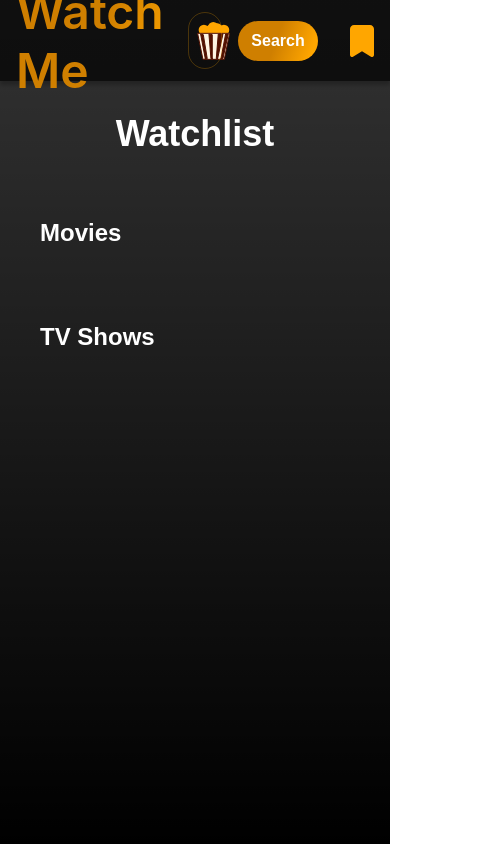
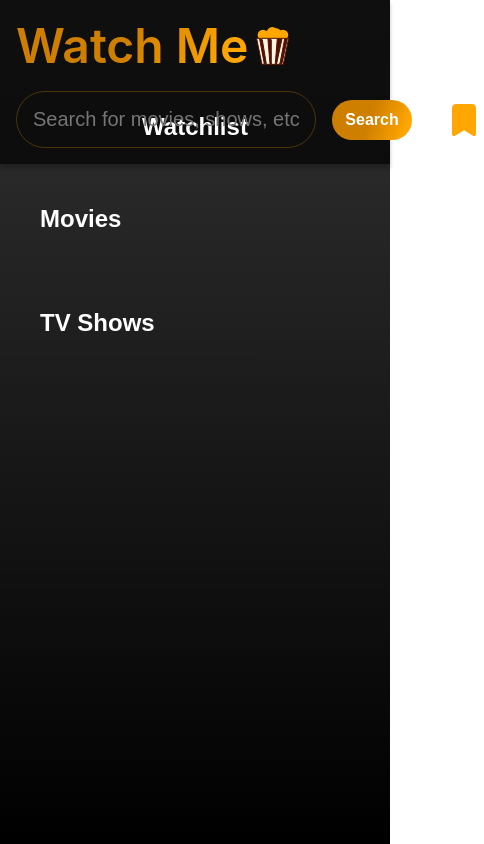
Before and after one commit to kelvinOhaya/watch-me, a React (Vite) app: page /watchlist in a window 390 px wide. Shown: the whole page, 484 px wide, since content can reach past the window. Built offline with nearby package versions, Linux system fonts and the light colour scheme.

Commit message:
added responsive layout to the home page

```diff
--- a/src/components/Navbar/Navbar.jsx
+++ b/src/components/Navbar/Navbar.jsx
@@ -4,12 +4,12 @@ import logoSrc from "../../assets/logo.svg";
 import { FontAwesomeIcon } from "@fortawesome/react-fontawesome";
 import { faBookmark } from "@fortawesome/free-solid-svg-icons";
 import { Link, useNavigate } from "react-router-dom";
-import useNavbar from "../../hooks/useNavbar";
+// import useNavbar from "../../hooks/useNavbar";
 
 function Navbar() {
   const navigate = useNavigate();
   const [searchInput, setSearchInput] = useState();
-  const { getSearchResults, searchResults } = useNavbar();
+  // const { getSearchResults, searchResults } = useNavbar();
 
   return (
     <div className={styles.container}>
--- a/src/components/Navbar/Navbar.module.css
+++ b/src/components/Navbar/Navbar.module.css
@@ -4,12 +4,18 @@
   background: rgba(0, 0, 0, 0.7);
   box-shadow: 0 4px 4px 0 rgba(0, 0, 0, 0.25);
   display: flex;
-  height: 81px;
   padding: 16px;
   align-items: center;
   justify-content: space-between;
   flex-shrink: 0;
   align-self: stretch;
+  flex-wrap: wrap;
+}
+@media (max-width: 753px) {
+  .container {
+    justify-content: start;
+    gap: 16px;
+  }
 }
 .container * {
   z-index: 999;
@@ -19,6 +25,9 @@
   display: flex;
   align-items: center;
   gap: 8px;
+  position: relative;
+  z-index: 2;
+  flex-shrink: 0;
 
   p {
     align-items: center;
@@ -51,7 +60,9 @@
   gap: 32px;
   align-items: center;
   justify-content: end;
-  width: 40%;
+  flex-shrink: 0;
+  position: relative;
+  z-index: 1;
 }
 
 /* Searchbar and button */
@@ -61,10 +72,12 @@
   align-items: center;
   gap: 16px;
   flex: 1;
+  min-width: 0;
 
   .searchInputWrap {
     position: relative;
-    flex: 1;
+    width: 300px;
+    min-width: 300px;
   }
 
   .searchInputWrap::after {
@@ -90,6 +103,7 @@
     padding: 16px 16px;
     max-height: 380px;
     width: 100%;
+    min-width: 0;
     color: var(--white100);
     font-size: 20px;
   }
--- a/src/components/PopularShow/PopularShow.jsx
+++ b/src/components/PopularShow/PopularShow.jsx
@@ -52,7 +52,9 @@ function PopularShow({ show }) {
         navigate(`/info/${show.type}/${show.id || show.series_id}`);
       }}
     >
-      <img className={styles.showImg} src={posterFullUrl}></img>
+      <div style={{ height: "100%", alignContent: "center", minWidth: 200 }}>
+        <img className={styles.showImg} src={posterFullUrl} />
+      </div>
       <div className={styles.info}>
         <div className={styles.header}>
           <h1>{show.title || show.name}</h1>
--- a/src/components/PopularShow/PopularShow.module.css
+++ b/src/components/PopularShow/PopularShow.module.css
@@ -1,18 +1,38 @@
 .container {
   -webkit-tap-highlight-color: transparent;
   display: flex;
-  flex: 0 0 600px;
-  width: 600px;
-  height: 386px;
   padding: 16px;
   justify-content: center;
-  align-items: stretch;
   gap: 16px;
-  aspect-ratio: 133/92;
   border-radius: 20px;
-  background: #1e1e1e;
+  background: #1e1e1e66;
   box-shadow: 0 0 20px 0 rgba(0, 0, 0, 0.25);
   box-sizing: border-box;
+}
+
+@media (max-width: 645px) {
+  .container {
+    flex-direction: column;
+    gap: 8px;
+    justify-content: start;
+    align-items: stretch;
+    width: fit-content;
+    height: 650px;
+  }
+  .info {
+    padding: 0;
+    gap: 0;
+  }
+  h1 {
+    font-size: 24px !important;
+    margin: 0;
+  }
+  .description {
+    visibility: hidden;
+    height: 0;
+    padding: 0;
+    margin: 0;
+  }
 }
 
 .container:focus,
@@ -23,24 +43,21 @@
 }
 
 .showImg {
-  width: 261.204px;
-  height: 354px;
-  aspect-ratio: 76/103;
+  width: 100%;
   border-radius: 20px;
+  border: none;
   background: #d9d9d9;
 }
 
 .info {
   display: flex;
-  width: 100%;
-  height: 100%;
   padding: 8px;
   flex-direction: column;
   justify-content: center;
   align-items: center;
   gap: 16px;
   color: var(--white100);
-  min-width: 0;
+  min-width: 300px;
 
   h1 {
     text-align: center;
@@ -58,7 +75,7 @@
   display: flex;
   flex-direction: column;
   gap: 8px;
-  text-align: center;
+  width: 100%;
   align-items: center;
 }
 
--- a/src/global.css
+++ b/src/global.css
@@ -24,6 +24,16 @@ body {
   background-clip: text;
   -webkit-background-clip: text;
   -webkit-text-fill-color: transparent;
+}
+
+h1,
+h2,
+h3,
+h4,
+h5,
+h6,
+p {
+  margin: 0;
 }
 button {
   outline: none;
--- a/src/pages/Home/Home.jsx
+++ b/src/pages/Home/Home.jsx
@@ -49,8 +49,7 @@ function Home() {
     <div className={styles.bg}>
       <Navbar />
       <section className={styles.popularSection}>
-        <p className={styles.popularTitle}>Popular</p>
-        <h1>In Theaters: </h1>
+        <h1 className={styles.sectionTitle}>In Theaters</h1>
         {loading ? (
           <div className={styles.loadingState}>
             <p className={styles.loadingEyebrow}>Popular movies</p>
@@ -70,7 +69,7 @@ function Home() {
             ))}
           </div>
         )}
-        <h1>Series</h1>
+        <h1 className={styles.sectionTitle}>Series</h1>
         {loading ? (
           <div className={styles.loadingState}>
             <p className={styles.loadingEyebrow}>Popular TV</p>
--- a/src/pages/Home/Home.module.css
+++ b/src/pages/Home/Home.module.css
@@ -14,14 +14,11 @@
 /* Popular Section */
 .popularSection {
   display: flex;
+  height: fit-content;
   padding: 60px 0 0 0px;
   flex-direction: column;
   align-items: flex-start;
   gap: 32px;
-  h1 {
-    color: white;
-    padding-left: 32px;
-  }
 }
 
 .popularMovieList {
@@ -34,6 +31,13 @@
 }
 .popularMovieList::-webkit-scrollbar {
   display: none;
+}
+
+.sectionTitle {
+  color: white;
+  padding-left: 32px;
+  padding-top: 32px;
+  font-size: 56px !important;
 }
 
 .loadingState {
@@ -75,18 +79,6 @@
   opacity: 0.78;
 }
 
-.popularTitle {
-  color: var(--p, #ffa600);
-  margin-left: 32px;
-  text-align: center;
-  text-shadow: 0 0 20px var(--p400, #763500);
-  font-family: Helvetica;
-  font-size: 128px;
-  font-style: normal;
-  font-weight: 700;
-  line-height: normal;
-}
-
 .popularShowList {
   display: flex;
   align-items: center;
@@ -110,7 +102,6 @@
   font-weight: 700;
   line-height: normal;
   text-align: left;
-  padding-left: 32px;
   width: 100%;
   margin-bottom: 32px;
 }
```
